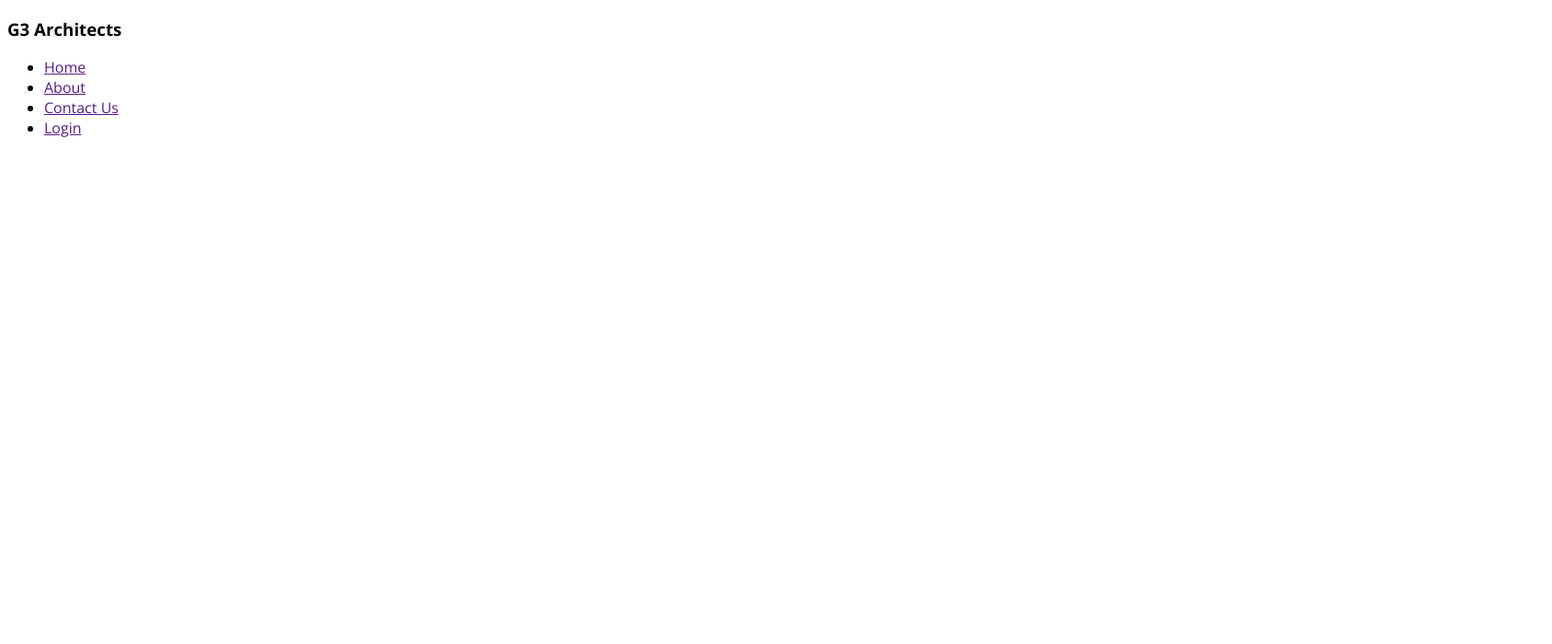
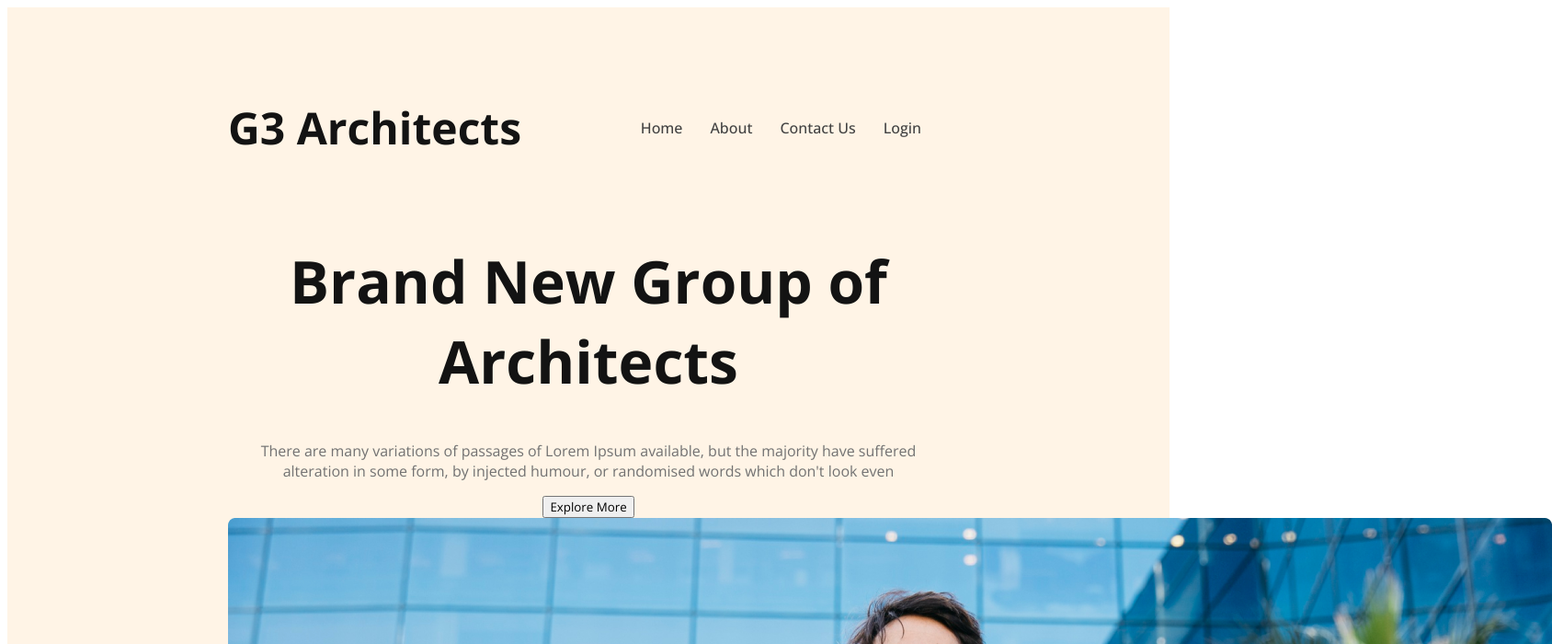
Before and after one commit to silvihuda/g3-architects-website, a plain HTML site: page index.html in a window 1280 px wide. Shown: the top 700 px of the page at 92% size, 1688 px wide, since content can reach past the window. Drawn offline with nearby package versions, Linux system fonts and the light colour scheme.

Commit message:
banner content added

```diff
--- a/index.html
+++ b/index.html
@@ -12,7 +12,7 @@
 <body>
    <header>
        <nav>
-        <h3>G3 Architects</h3>
+        <h3 class="nav-title">G3 Architects</h3>
         <ul>
             <li><a href="">Home</a></li>
             <li><a href="">About</a></li>
@@ -20,6 +20,15 @@
             <li><a href="">Login</a></li>
         </ul>
        </nav>
+       <div class="banner">
+        <div class="banner-content">
+            <h1 class="banner-title">Brand New
+                Group of Architects </h1>
+            <p class="banner-description">There are many variations of passages of Lorem Ipsum available, but the majority have suffered alteration in some form, by injected humour, or randomised words which don't look even</p>
+            <button class="btn-primary">Explore More</button>
+        </div>
+        <img src="images/banner.png" alt="">
+       </div>
    </header>
    <main>
 
--- a/styles/architect.css
+++ b/styles/architect.css
@@ -1,3 +1,45 @@
 *{
     font-family: 'Open Sans', sans-serif;
 }
+header{
+    background: rgba(255, 144, 14, 0.10);
+    padding: 50px 240px;
+}
+nav{
+    display: flex;
+    justify-content: space-between;
+    align-items: center;
+}
+nav>ul{
+    display: flex;
+}
+li{
+    list-style: none;
+    margin-right: 30px;
+    font-weight: 500;
+    font-size: 1rem;
+}
+nav li a{
+    text-decoration: none;
+    color: #424242;
+}
+.nav-title{
+    font-size: 3rem;
+    font-weight: 700;
+    color:  #131313;
+}
+/* banner styles */
+.banner-content{
+    max-width: 800px;
+    text-align: center;
+    margin: 0 auto;
+}
+.banner-title{
+    color: #131313;
+    font-weight: 700;
+    font-size: 4rem;
+}
+.banner-description{
+    color:#727272;
+    font-weight: 400;
+}
```
